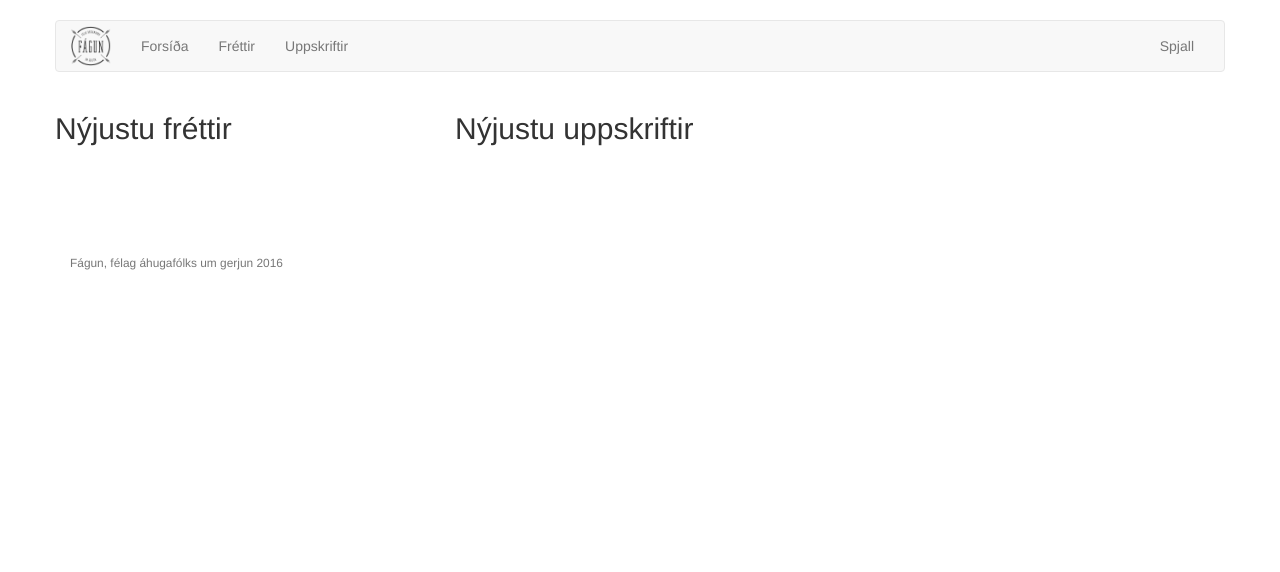
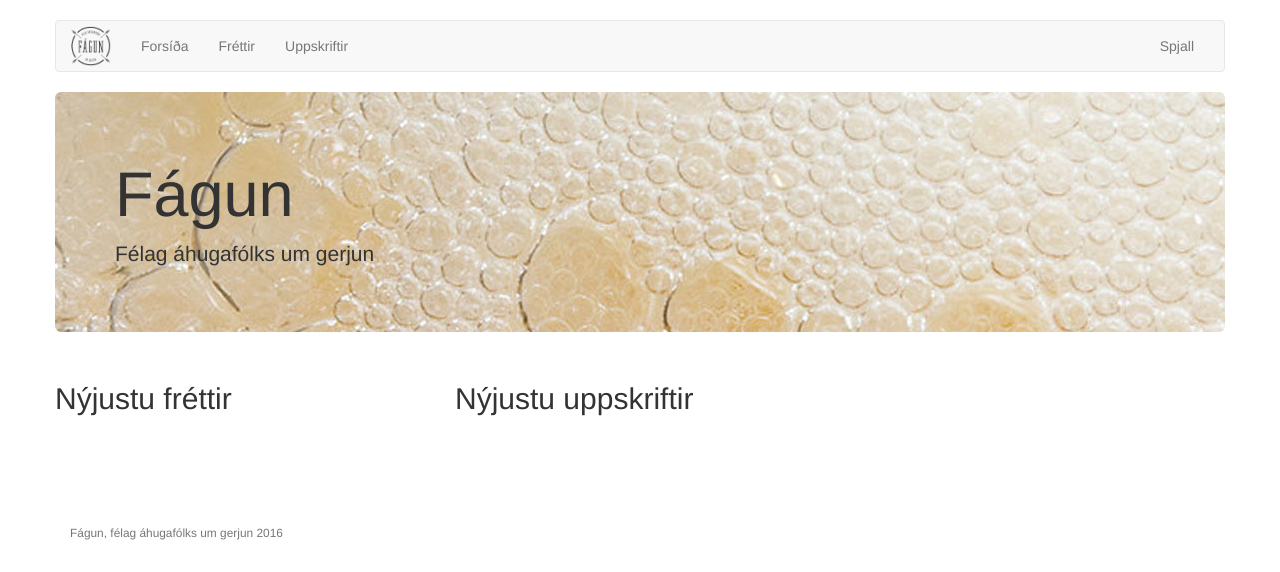
Before and after one commit to Ernir/fagun.is, a Django app: page / in a window 1280 px wide. Shown: the top 572 px of the page. Run offline with Django 3.2, Linux system fonts and the light colour scheme; data that the repository does not hold is empty; some libraries are stand-ins or nearby versions.

Commit message:
Make cosmetic changes - add a cover image and a bootstrap theme

```diff
--- a/fagun/static/style.css
+++ b/fagun/static/style.css
@@ -20,3 +20,7 @@
 .navbar-brand {
     margin-top: -10px;
 }
+
+.jumbotron {
+    background: url("images/beerfoam.jpg");
+}
--- a/fagun/templates/base.html
+++ b/fagun/templates/base.html
@@ -7,7 +7,7 @@
     <link rel="stylesheet"
           href="https://maxcdn.bootstrapcdn.com/bootstrap/3.3.2/css/bootstrap.min.css"/>
     <!-- theme -->
-{#    <link rel="stylesheet" href="//maxcdn.bootstrapcdn.com/bootswatch/3.3.2/journal/bootstrap.min.css"/>#}
+    <link rel="stylesheet" href="//maxcdn.bootstrapcdn.com/bootswatch/3.3.2/journal/bootstrap.min.css"/>
 
     <link rel="stylesheet" href="{% static "style.css" %}"/>
 
--- a/fagun/templates/index.html
+++ b/fagun/templates/index.html
@@ -1,6 +1,10 @@
 {% extends "base.html" %}
 
 {% block content %}
+    <div class="jumbotron">
+        <h1>Fágun</h1>
+        <p>Félag áhugafólks um gerjun</p>
+      </div>
     <div class="row">
         <div class="col-sm-8">
             <div class="row">
```
Also changed, not shown: fagun/static/images/beerfoam.jpg (added).
